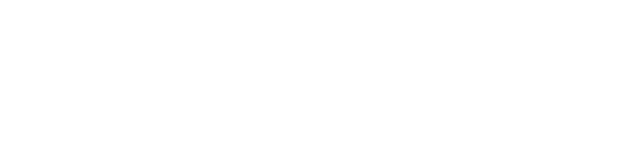
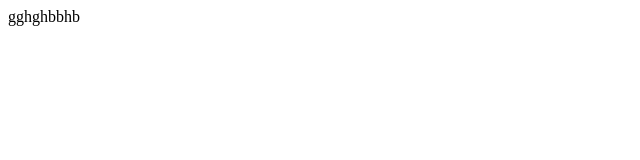
Before and after one commit to AdityaBodewar/youtube.copy, a plain HTML site: page adi.html in a window 1280 px wide. Shown: the whole page, without its empty margins (0-640 px from the left). Drawn offline with Linux system fonts and the light colour scheme.

Commit message:
adi.html commited

```diff
--- a/adi.html
+++ b/adi.html
@@ -5,7 +5,7 @@
     <meta name="viewport" content="width=device-width, initial-scale=1.0">
     <title>adi</title>
 </head>
-<body>
+<body>gghghbbhb
 
 </body>
 </html>
```
